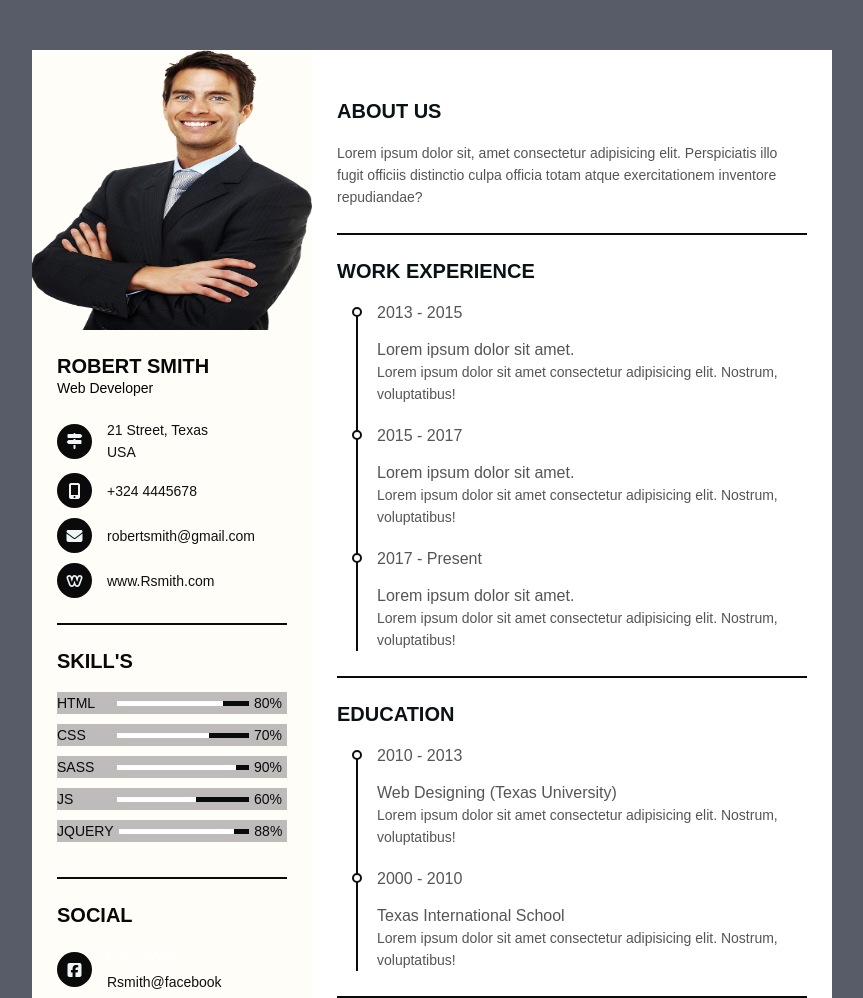
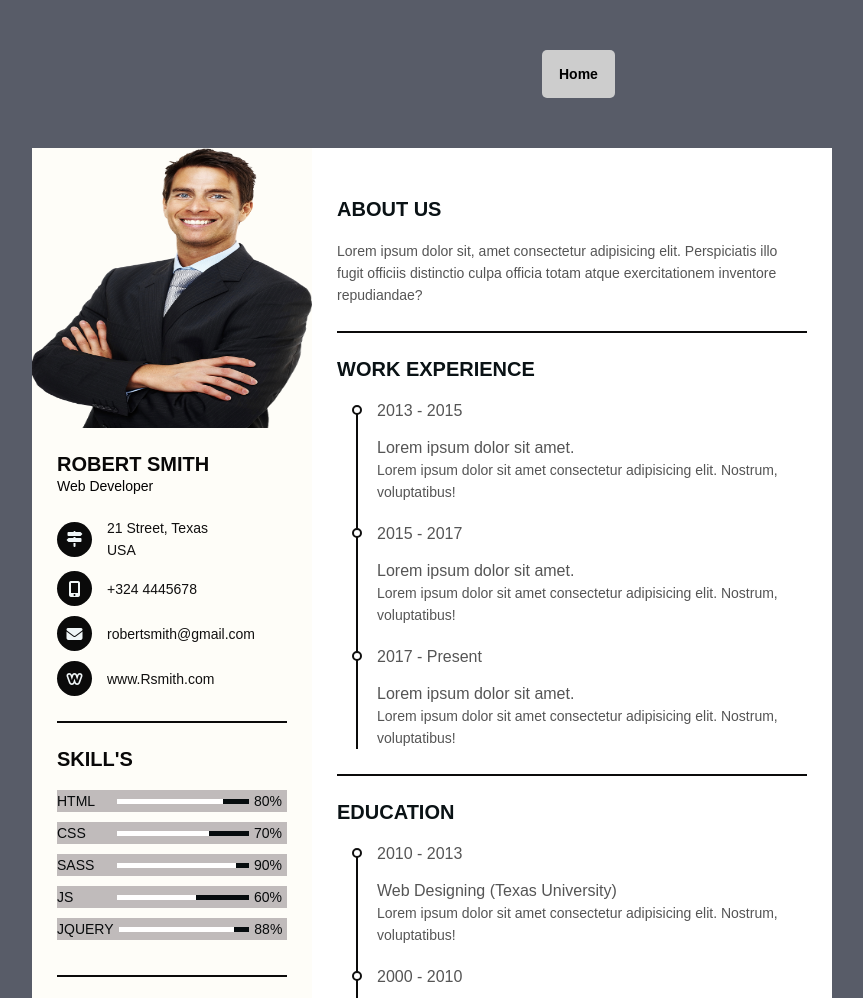
Before and after one commit to jeffberdin/github-sandbox, a plain HTML site: page resume.html in a window 1280 px wide. Shown: the top 998 px of the page, without its empty margins (208-1071 px from the left). Drawn offline with Linux system fonts and the light colour scheme.

Commit message:
Github-sandbox Project: Modified and add some contents

```diff
--- a/resume.html
+++ b/resume.html
@@ -7,8 +7,6 @@
   <title>Resume</title>
   <link href="style.css" rel="stylesheet" type="text/css" />
 </head>
-
-
 
 <style>
     html, body {
@@ -42,6 +40,20 @@ body {
 .semi-bold {
   font-weight: 500;
   font-size: 16px;
+}
+
+.container {
+  margin: 50px 10px 0 750px;
+}
+
+.container a {
+  background: #cdcdcd;
+  padding: 13px 17px;
+  text-decoration: none;
+  font-weight: bold;
+  color: black;
+  display: inline-block;
+  border-radius: 5px;
 }
 
 .resume {
@@ -254,10 +266,12 @@ body {
 
 </style>
 
-
-
 <body>
   <script src="https://kit.fontawesome.com/b99e675b6e.js"></script>
+
+  <div class="container">
+    <a href="index.html">Home</a>
+  </div>
 
   <div class="resume">
     <div class="resume_left">
```
Also changed, not shown: index.html (+1 -6 lines).
